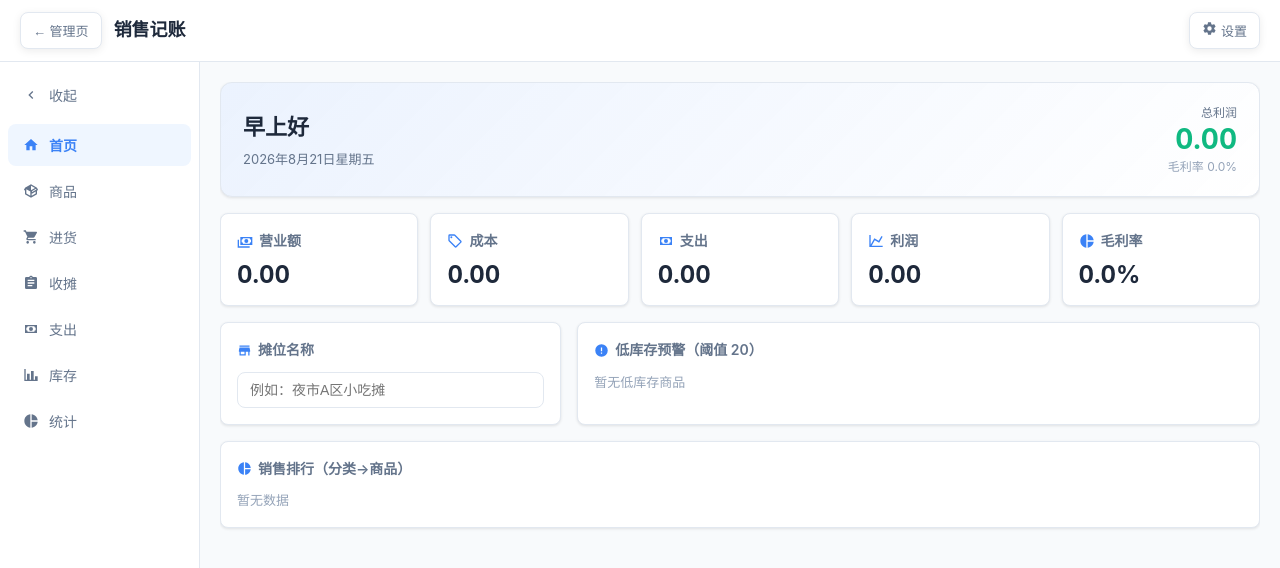
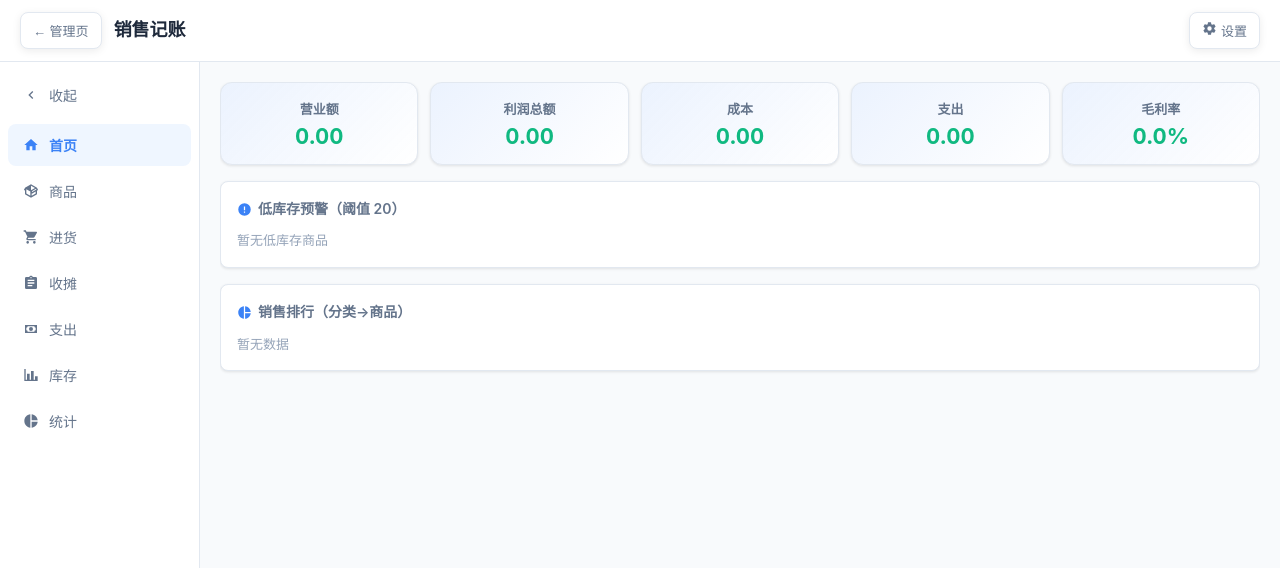
Before and after one commit to zhixiaotx/easy-web-tab, a Vue app: page /business in a window 1280 px wide. Shown: the top 568 px of the page. Built offline with nearby package versions, Linux system fonts and the light colour scheme.

Commit message:
feat-销售记账首页5指标一行展示+删除问候摊位名；云同步微小差异静默合并不弹框(阈值500字符)

```diff
--- a/src/components/business/BusinessHome.vue
+++ b/src/components/business/BusinessHome.vue
@@ -1,17 +1,17 @@
 <script setup lang="ts">
-// 销售记账首页：5 统计卡（营业额/成本/支出/利润/毛利率）+ 摊位名称/低库存概览 + 销售排行（树状）
-// P1-1：合并分类/商品排行为树状展开结构
-import { computed, onMounted, onUnmounted, ref, watch } from 'vue'
+// 销售记账首页：营业额/利润总额主指标 + 成本/支出/毛利率统计卡 + 低库存概览 + 销售排行（树状）
+import { computed, ref, watch } from 'vue'
 import { useWorkbenchBusinessStore } from '@/stores/workbenchBusiness'
 import { calcBusinessStats, calcCategoryProductRanking, formatYuanOf, lowStockProducts } from '@/composables/businessCore'
-import { useToast } from '@/composables/useToast'
 import Icon from '@/components/Icon.vue'
 
-// P1-3：跨模块联动跳转 emit
 const emit = defineEmits<{ navigate: [section: string, filter?: string] }>()
 
+function go(section: string): void {
+  emit('navigate', section)
+}
+
 const store = useWorkbenchBusinessStore()
-const toast = useToast()
 
 const data = computed(() => ({
   productCategories: store.productCategories,
@@ -27,13 +27,10 @@ const stats = computed(() => calcBusinessStats(data.value))
 
 const lowStock = computed(() => lowStockProducts(data.value))
 
-// P1-1：分类→商品树状排行（top 5 per category）
 const treeRank = computed(() => calcCategoryProductRanking(data.value, 5))
 
-// 展开的分类 id 集合（默认展开销售额最高的前 2 个分类）
 const expandedCategories = ref<Set<string>>(new Set())
 
-// 初始化默认展开（treeRank 变化时自动填充前 2 个）
 function ensureDefaultExpanded(): void {
   if (expandedCategories.value.size > 0) return
   for (const node of treeRank.value.slice(0, 2)) {
@@ -41,7 +38,6 @@ function ensureDefaultExpanded(): void {
   }
 }
 
-// 监听 treeRank 变化时填充默认展开
 watch(treeRank, () => ensureDefaultExpanded(), { immediate: true })
 
 function toggleCategory(categoryId: string): void {
@@ -56,107 +52,40 @@ function isCategoryExpanded(categoryId: string): boolean {
   return expandedCategories.value.has(categoryId)
 }
 
-/** 分类内最大销售额（用于商品进度条比例） */
 function maxProductRevenue(node: { products: { revenue: number }[] }): number {
   return Math.max(1, ...node.products.map(p => p.revenue))
 }
-
-const stallDraft = ref('')
-
-async function commitStallName(): Promise<void> {
-  await store.setStallName(stallDraft.value)
-  toast.success('摊位名称已保存')
-}
-
-// ===== 问候 + 日期（按 now 时段问候：早上好/下午好/晚上好）=====
-const now = ref(new Date())
-let nowTimer = 0
-
-const greeting = computed(() => {
-  const h = now.value.getHours()
-  if (h < 12) return '早上好'
-  if (h < 18) return '下午好'
-  return '晚上好'
-})
-
-const dateText = computed(() =>
-  now.value.toLocaleDateString('zh-CN', { year: 'numeric', month: 'long', day: 'numeric', weekday: 'long' })
-)
-
-// 摊位名称 / 日期 拼接到副标题
-const stallGreeting = computed(() => {
-  const n = (store.settings.stallName || '').trim()
-  return n ? `${n} · ${dateText}` : dateText
-})
-
-onMounted(() => {
-  nowTimer = window.setInterval(() => {
-    now.value = new Date()
-  }, 30000)
-})
-onUnmounted(() => {
-  window.clearInterval(nowTimer)
-})
 </script>
 
 <template>
   <div class="bizhome">
-    <!-- 问候头（渐变背景，左问候+日期，右利润主指标） -->
-    <section class="bizhome-greeting" data-testid="bizhome-greeting">
-      <div class="greeting-info">
-        <h2 class="greeting-title">{{ greeting }}</h2>
-        <p class="greeting-sub">{{ stallGreeting }}</p>
+    <!-- 主指标：营业额/利润总额/成本/支出/毛利率（同一行） -->
+    <section class="bizhome-hero" data-testid="bizhome-greeting">
+      <div class="bizhome-hero-card clickable" role="button" tabindex="0" data-testid="bizhome-revenue" @click="go('stats')" @keydown.enter="go('stats')">
+        <span class="hero-label">营业额</span>
+        <span class="hero-value">{{ formatYuanOf(stats.revenue) }}</span>
       </div>
-      <div class="greeting-hero">
-        <span class="hero-label">总利润</span>
+      <div class="bizhome-hero-card clickable" role="button" tabindex="0" data-testid="bizhome-profit" @click="go('stats')" @keydown.enter="go('stats')">
+        <span class="hero-label">利润总额</span>
         <span class="hero-value" :class="{ negative: stats.profit < 0 }">{{ formatYuanOf(stats.profit) }}</span>
-        <span class="hero-sub">毛利率 {{ (stats.margin * 100).toFixed(1) }}%</span>
+      </div>
+      <div class="bizhome-hero-card clickable" role="button" tabindex="0" data-testid="bizhome-cost" @click="go('stats')" @keydown.enter="go('stats')">
+        <span class="hero-label">成本</span>
+        <span class="hero-value">{{ formatYuanOf(stats.cost) }}</span>
+      </div>
+      <div class="bizhome-hero-card clickable" role="button" tabindex="0" data-testid="bizhome-expense" @click="go('expenses')" @keydown.enter="go('expenses')">
+        <span class="hero-label">支出</span>
+        <span class="hero-value">{{ formatYuanOf(stats.expenseTotal) }}</span>
+      </div>
+      <div class="bizhome-hero-card clickable" role="button" tabindex="0" data-testid="bizhome-margin" @click="go('stats')" @keydown.enter="go('stats')">
+        <span class="hero-label">毛利率</span>
+        <span class="hero-value">{{ (stats.margin * 100).toFixed(1) }}%</span>
       </div>
     </section>
 
-    <!-- 统计卡 5 张 -->
-    <div class="bizhome-stats">
-      <div class="stat-card" data-testid="bizhome-revenue">
-        <div class="stat-label"><Icon name="revenue" :size="16" />营业额</div>
-        <div class="stat-value">{{ formatYuanOf(stats.revenue) }}</div>
-      </div>
-      <div class="stat-card" data-testid="bizhome-cost">
-        <div class="stat-label"><Icon name="cost" :size="16" />成本</div>
-        <div class="stat-value">{{ formatYuanOf(stats.cost) }}</div>
-      </div>
-      <div class="stat-card" data-testid="bizhome-expense">
-        <div class="stat-label"><Icon name="expenses" :size="16" />支出</div>
-        <div class="stat-value">{{ formatYuanOf(stats.expenseTotal) }}</div>
-      </div>
-      <div class="stat-card" data-testid="bizhome-profit">
-        <div class="stat-label"><Icon name="profit" :size="16" />利润</div>
-        <div class="stat-value" :class="{ negative: stats.profit < 0 }">{{ formatYuanOf(stats.profit) }}</div>
-      </div>
-      <div class="stat-card" data-testid="bizhome-margin">
-        <div class="stat-label"><Icon name="stats" :size="16" />毛利率</div>
-        <div class="stat-value">{{ (stats.margin * 100).toFixed(1) }}%</div>
-      </div>
-    </div>
-
-    <!-- 摊位名称 + 低库存概览 -->
+    <!-- 低库存概览 -->
     <div class="bizhome-row">
-      <div class="bizhome-card">
-        <div class="bizhome-card-title"><Icon name="store" :size="15" />摊位名称</div>
-        <div class="bizhome-stall">
-          <input
-            type="text"
-            class="biz-input"
-            maxlength="30"
-            placeholder="例如：夜市A区小吃摊"
-            data-testid="bizhome-stall-input"
-            :value="stallDraft || store.settings.stallName"
-            @input="stallDraft = ($event.target as HTMLInputElement).value"
-            @blur="commitStallName"
-            @keydown.enter="commitStallName"
-          />
-        </div>
-      </div>
-      <div class="bizhome-card" data-testid="bizhome-lowstock">
+      <div class="bizhome-card clickable" role="button" tabindex="0" data-testid="bizhome-lowstock" @click="go('inventory')" @keydown.enter="go('inventory')">
         <div class="bizhome-card-title"><Icon name="alert" :size="15" />低库存预警（阈值 {{ store.settings.lowStockThreshold }}）</div>
         <p v-if="lowStock.length === 0" class="bizhome-empty" data-testid="bizhome-lowstock-empty">暂无低库存商品</p>
         <div v-else class="bizhome-low-list">
@@ -214,56 +143,51 @@ onUnmounted(() => {
   overflow-y: auto;
 }
 
-/* ===== 问候头（渐变背景，左问候+日期，右利润主指标） ===== */
-.bizhome-greeting {
+/* ===== 主指标：营业额 + 利润总额 ===== */
+.bizhome-hero {
+  display: grid;
+  grid-template-columns: repeat(5, minmax(0, 1fr));
+  gap: 12px;
+}
+
+.bizhome-hero-card {
   display: flex;
+  flex-direction: column;
   align-items: center;
-  justify-content: space-between;
-  gap: 16px;
-  padding: 20px 22px;
+  gap: 4px;
+  padding: 16px 12px;
   background:
     linear-gradient(135deg, color-mix(in srgb, var(--accent-color, #3b82f6) 10%, transparent), transparent),
     var(--bg-card, var(--color-bg-card));
   border: 1px solid var(--border-color, var(--color-border));
   border-radius: var(--radius-lg, 12px);
   box-shadow: var(--shadow-card, 0 1px 3px rgba(0, 0, 0, 0.08));
+  transition: box-shadow var(--transition-fast, 0.15s ease), border-color var(--transition-fast, 0.15s ease);
 }
 
-.greeting-info {
-  display: flex;
-  flex-direction: column;
-  gap: 4px;
-  min-width: 0;
+.bizhome-hero-card:hover {
+  border-color: var(--accent-color, var(--color-primary));
+  box-shadow: var(--shadow-card-hover, 0 8px 24px rgba(0, 0, 0, 0.12));
+  transform: translateY(-2px);
 }
 
-.greeting-title {
-  margin: 0;
-  font-size: 22px;
-  font-weight: 700;
-  color: var(--text-primary, var(--color-text));
+.bizhome-hero-card.clickable {
+  cursor: pointer;
 }
 
-.greeting-sub {
-  margin: 0;
-  font-size: 13px;
-  color: var(--text-secondary, var(--color-text-secondary));
-}
-
-.greeting-hero {
-  display: flex;
-  flex-direction: column;
-  align-items: flex-end;
-  gap: 2px;
-  flex-shrink: 0;
+.bizhome-hero-card.clickable:focus-visible {
+  outline: 2px solid var(--accent-color, var(--color-primary));
+  outline-offset: 2px;
 }
 
 .hero-label {
-  font-size: 12px;
+  font-size: 13px;
+  font-weight: 600;
   color: var(--text-secondary, var(--color-text-secondary));
 }
 
 .hero-value {
-  font-size: 28px;
+  font-size: 22px;
   font-weight: 700;
   line-height: 1.1;
   color: var(--success-color, var(--color-success));
@@ -295,9 +219,21 @@ onUnmounted(() => {
   transform: translateY(-2px);
 }
 
+/* P0-1：统计卡/低库存卡可点击下钻 —— 指针 + 键盘焦点态 */
+.stat-card.clickable,
+.bizhome-card.clickable {
+  cursor: pointer;
+}
+
+.stat-card.clickable:focus-visible,
+.bizhome-card.clickable:focus-visible {
+  outline: 2px solid var(--accent-color, var(--color-primary));
+  outline-offset: 2px;
+}
+
 .bizhome-stats {
   display: grid;
-  grid-template-columns: repeat(5, minmax(0, 1fr));
+  grid-template-columns: repeat(3, minmax(0, 1fr));
   gap: 12px;
 }
 
@@ -342,9 +278,7 @@ onUnmounted(() => {
 }
 
 .bizhome-row {
-  display: grid;
-  grid-template-columns: minmax(260px, 1fr) minmax(0, 2fr);
-  gap: 16px;
+  display: block;
 }
 
 .bizhome-card {
@@ -370,22 +304,6 @@ onUnmounted(() => {
 .bizhome-card-title :deep(svg) {
   flex-shrink: 0;
   color: var(--accent-color, var(--color-primary));
-}
-
-.biz-input {
-  width: 100%;
-  box-sizing: border-box;
-  padding: 9px 12px;
-  background-color: var(--input-bg, var(--color-bg-card));
-  border: 1px solid var(--border-color, var(--color-border));
-  border-radius: var(--radius-md, 8px);
-  font-size: 14px;
-  color: var(--text-primary, var(--color-text));
-}
-
-.biz-input:focus {
-  outline: none;
-  border-color: var(--accent-color, var(--color-primary));
 }
 
 .bizhome-empty {
@@ -563,19 +481,16 @@ onUnmounted(() => {
 }
 
 :root.dark .stat-card,
-:root.dark .bizhome-card {
+:root.dark .bizhome-card,
+:root.dark .bizhome-hero-card {
   background-color: var(--bg-secondary, #1f2937);
   box-shadow: none;
 }
 
-:root.dark .bizhome-greeting {
+:root.dark .bizhome-hero-card {
   background:
     linear-gradient(135deg, color-mix(in srgb, var(--accent-color, #3b82f6) 14%, transparent), transparent),
     var(--bg-secondary, #1f2937);
-}
-
-:root.dark .greeting-title {
-  color: var(--text-primary, #f9fafb);
 }
 
 :root.dark .hero-value {
@@ -587,7 +502,8 @@ onUnmounted(() => {
 }
 
 :root.dark .stat-card:hover,
-:root.dark .bizhome-card:hover {
+:root.dark .bizhome-card:hover,
+:root.dark .bizhome-hero-card:hover {
   box-shadow: var(--shadow-card-hover, 0 8px 24px rgba(0, 0, 0, 0.4));
 }
 
@@ -604,29 +520,13 @@ onUnmounted(() => {
   color: #f87171;
 }
 
-:root.dark .biz-input {
-  background-color: var(--input-bg, #374151);
-  color: var(--text-primary, #f9fafb);
-  border-color: var(--border-color, #374151);
-}
-
 @media (max-width: 900px) {
   .bizhome-stats {
     grid-template-columns: repeat(2, minmax(0, 1fr));
   }
 
-  .bizhome-row {
-    grid-template-columns: 1fr;
-  }
-
-  .bizhome-greeting {
-    flex-direction: column;
-    align-items: flex-start;
-    gap: 12px;
-  }
-
-  .greeting-hero {
-    align-items: flex-start;
+  .bizhome-hero {
+    grid-template-columns: repeat(2, minmax(0, 1fr));
   }
 }
 
--- a/src/composables/presetIcons.ts
+++ b/src/composables/presetIcons.ts
@@ -1,7 +1,7 @@
 /**
  * 预置图标列表 - 自动生成，请勿手动修改
  * 来源: public/icons/ 目录
- * 生成时间: 2026-08-24T22:38:09.199Z
+ * 生成时间: 2026-08-25T05:03:14.407Z
  *
  * 用户只需将图标文件放入 public/icons/，build 时自动包含
  */
--- a/src/stores/settings.ts
+++ b/src/stores/settings.ts
@@ -127,6 +127,18 @@ const DIALOG_IDS: DialogId[] = [
 // 导航设置分组（弹窗尺寸设置 Tab 1）——notes 不属于导航组
 export const NAV_DIALOG_IDS: DialogId[] = ['site', 'engine', 'background', 'category', 'backup', 'icon']
 
+// 销售记账工作台合法模块键（用于 businessActiveSection 校验与持久化；缺失/非法回退首页）
+export const BUSINESS_SECTION_KEYS = [
+  'home',
+  'products',
+  'purchases',
+  'daily',
+  'expenses',
+  'inventory',
+  'stats'
+] as const
+const BUSINESS_SECTION_SET = new Set<string>(BUSINESS_SECTION_KEYS)
+
 // 工作台设置分组（弹窗尺寸设置 Tab 2）
 export const WB_DIALOG_IDS: DialogId[] = [
   'notes',
@@ -230,6 +242,10 @@ function parseSettingsData(raw: unknown): AppSettingsData {
   if (typeof data.businessSidebarCollapsed === 'boolean') {
     out.businessSidebarCollapsed = data.businessSidebarCollapsed
   }
+  // 销售记账当前模块：仅采纳合法 section 键；非法/缺失回退默认（首页）
+  if (typeof data.businessActiveSection === 'string' && BUSINESS_SECTION_SET.has(data.businessActiveSection)) {
+    out.businessActiveSection = data.businessActiveSection
+  }
   // 提醒设置：6 字段白名单解析（布尔仅采纳 true/false，字符串仅采纳 string 原样透传不 trim，非法/缺失回退默认）
   out.desktopNotifyEnabled = typeof data.desktopNotifyEnabled === 'boolean' ? data.desktopNotifyEnabled : false
   out.reminderEmailEnabled = typeof data.reminderEmailEnabled === 'boolean' ? data.reminderEmailEnabled : false
@@ -267,6 +283,7 @@ export const useAppSettingsStore = defineStore('app-settings', () => {
   const workbenchCity = ref<string | undefined>(undefined)
   const workbenchSidebarCollapsed = ref<boolean | undefined>(undefined)
   const businessSidebarCollapsed = ref<boolean | undefined>(undefined)
+  const businessActiveSection = ref<string | undefined>(undefined)
 
   // 导航管理页分类/标签栏展开态：默认收起（false）
   const navFiltersExpanded = ref<boolean>(false)
@@ -308,6 +325,7 @@ export const useAppSettingsStore = defineStore('app-settings', () => {
       workbenchCity: toRaw(workbenchCity.value),
       workbenchSidebarCollapsed: toRaw(workbenchSidebarCollapsed.value),
       businessSidebarCollapsed: toRaw(businessSidebarCollapsed.value),
+      businessActiveSection: toRaw(businessActiveSection.value),
       navFiltersExpanded: navFiltersExpanded.value,
       workbenchPageName: workbenchPageName.value,
       workbenchPageVisible: workbenchPageVisible.value,
@@ -425,6 +443,12 @@ export const useAppSettingsStore = defineStore('app-settings', () => {
       } else {
         businessSidebarCollapsed.value = undefined
       }
+      // 销售记账当前模块：仅采纳合法 section 键；非法/缺失回退默认（首页）
+      if (typeof effective.businessActiveSection === 'string' && BUSINESS_SECTION_SET.has(effective.businessActiveSection)) {
+        businessActiveSection.value = effective.businessActiveSection
+      } else {
+        businessActiveSection.value = undefined
+      }
       // 提醒设置：6 字段白名单应用（布尔仅采纳 true/false，字符串仅采纳 string 原样透传不 trim，非法/缺失回退默认）
       desktopNotifyEnabled.value = effective.desktopNotifyEnabled === true
       reminderEmailEnabled.value = effective.reminderEmailEnabled === true
@@ -489,6 +513,12 @@ export const useAppSettingsStore = defineStore('app-settings', () => {
     persist()
   }
 
+  // 销售记账当前模块：仅合法 section 键写入（undefined = 回退首页，不主动写入）
+  function setBusinessActiveSection(v: string | undefined) {
+    businessActiveSection.value = v && BUSINESS_SECTION_SET.has(v) ? v : undefined
+    persist()
+  }
+
   // ========================================
   // 恢复默认：还原状态 → 移除全部弹窗 CSS 变量（不 set 默认值）→ 清除存储（IDB + localStorage 快照）
   // ========================================
@@ -502,6 +532,7 @@ export const useAppSettingsStore = defineStore('app-settings', () => {
     workbenchCity.value = undefined
     workbenchSidebarCollapsed.value = undefined
     businessSidebarCollapsed.value = undefined
+    businessActiveSection.value = undefined
     navFiltersExpanded.value = false
     workbenchPageName.value = ''
     workbenchPageVisible.value = true
@@ -690,6 +721,7 @@ export const useAppSettingsStore = defineStore('app-settings', () => {
     workbenchMenuAllItems,
     workbenchCity,
     workbenchSidebarCollapsed,
+    businessActiveSection,
     navFiltersExpanded,
     workbenchPageName,
     workbenchPageVisible,
@@ -717,6 +749,7 @@ export const useAppSettingsStore = defineStore('app-settings', () => {
     setWorkbenchSidebarCollapsed,
     businessSidebarCollapsed,
     setBusinessSidebarCollapsed,
+    setBusinessActiveSection,
     setWorkbenchMenuVisibility,
     isWorkbenchMenuEnabled,
     setNavFiltersExpanded,
--- a/src/types/index.ts
+++ b/src/types/index.ts
@@ -211,6 +211,7 @@ export interface AppSettingsData {
   workbenchPageVisible?: boolean       // 工作台页面可见性开关（默认 true）
   businessPageName?: string            // 销售记账页面自定义名称（默认 '销售记账'）
   businessPageVisible?: boolean        // 销售记账页面可见性开关（默认 true）
+  businessActiveSection?: string       // 销售记账工作台当前模块（home/products/purchases/daily/expenses/inventory/stats；缺失 = 首页）
   cloudSyncEnabled?: boolean           // 云同步总开关（默认 false）
   cloudSyncUrl?: string                // WebDAV URL（空串 = 未配置）
   cloudSyncUsername?: string           // WebDAV 用户名（空串 = 未配置）
--- a/src/views/BusinessView.vue
+++ b/src/views/BusinessView.vue
@@ -39,15 +39,21 @@ function toggleSidebar(): void {
   settingsStore.setBusinessSidebarCollapsed(!sidebarCollapsed.value)
 }
 
-const activeSection = ref<SectionKey>('home')
+const activeSection = ref<SectionKey>((settingsStore.businessActiveSection as SectionKey) || 'home')
 
 // P1-3：跨模块联动过滤状态
 const productFilter = ref<string | undefined>(undefined)
 const purchaseFilter = ref<string | undefined>(undefined)
 
+function selectSection(key: SectionKey): void {
+  activeSection.value = key
+  // P0-2：持久化当前模块，刷新后保持所在页
+  settingsStore.setBusinessActiveSection(key)
+}
+
 function navigateTo(section: string, filter?: string): void {
   if ((SECTIONS as readonly { key: string }[]).some(s => s.key === section)) {
-    activeSection.value = section as SectionKey
+    selectSection(section as SectionKey)
     // 设置过滤状态
     if (section === 'purchases') {
       purchaseFilter.value = filter
@@ -144,7 +150,7 @@ onMounted(() => {
           :class="{ active: activeSection === item.key }"
           :title="item.label"
           :data-testid="`bs-menu-${item.key}`"
-          @click="activeSection = item.key"
+          @click="selectSection(item.key)"
         >
           <span class="bs-menu-icon"><Icon :name="item.icon" /></span>
           <span class="bs-menu-label">{{ item.label }}</span>
```
Also changed, not shown: src/components/workbench/WorkbenchPassword.vue (+50 -0 lines), src/composables/useCloudSync.ts (+17 -12 lines), .workbuddy/memory/2026-08-25.md (added), 1 other file (tests, documents, lock files or other folders).
